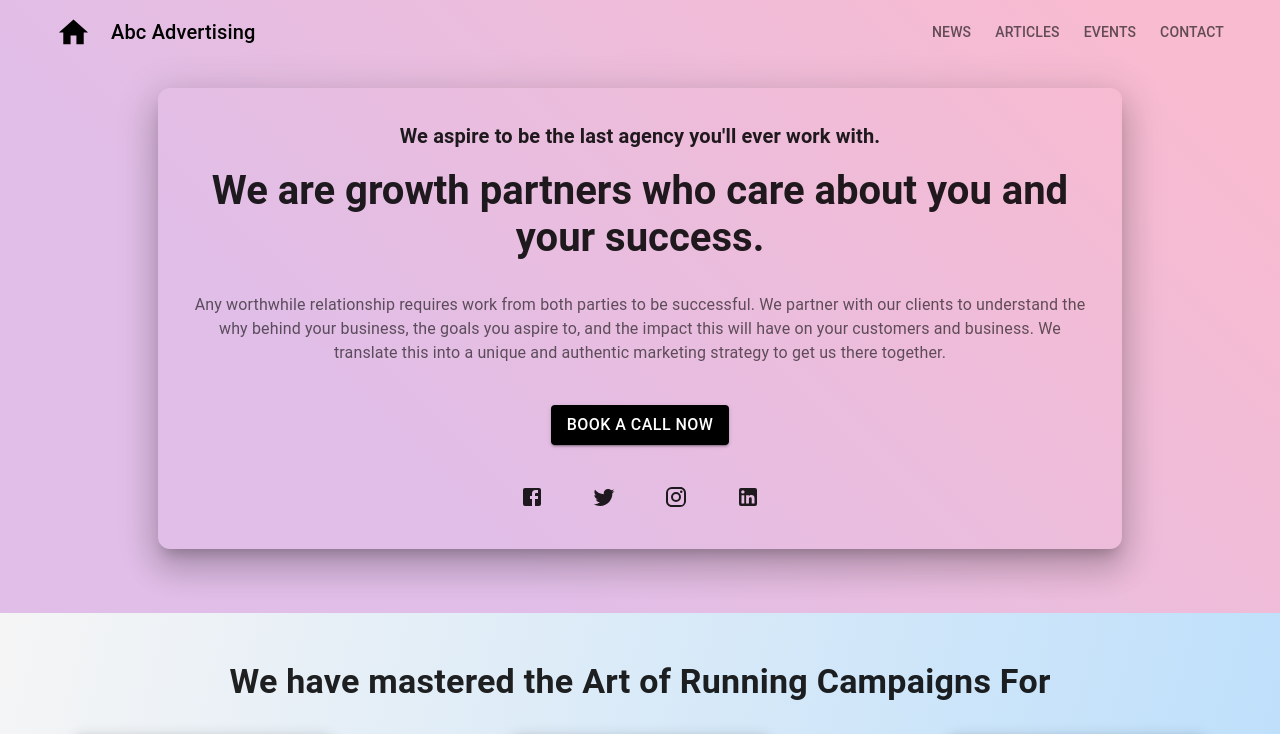
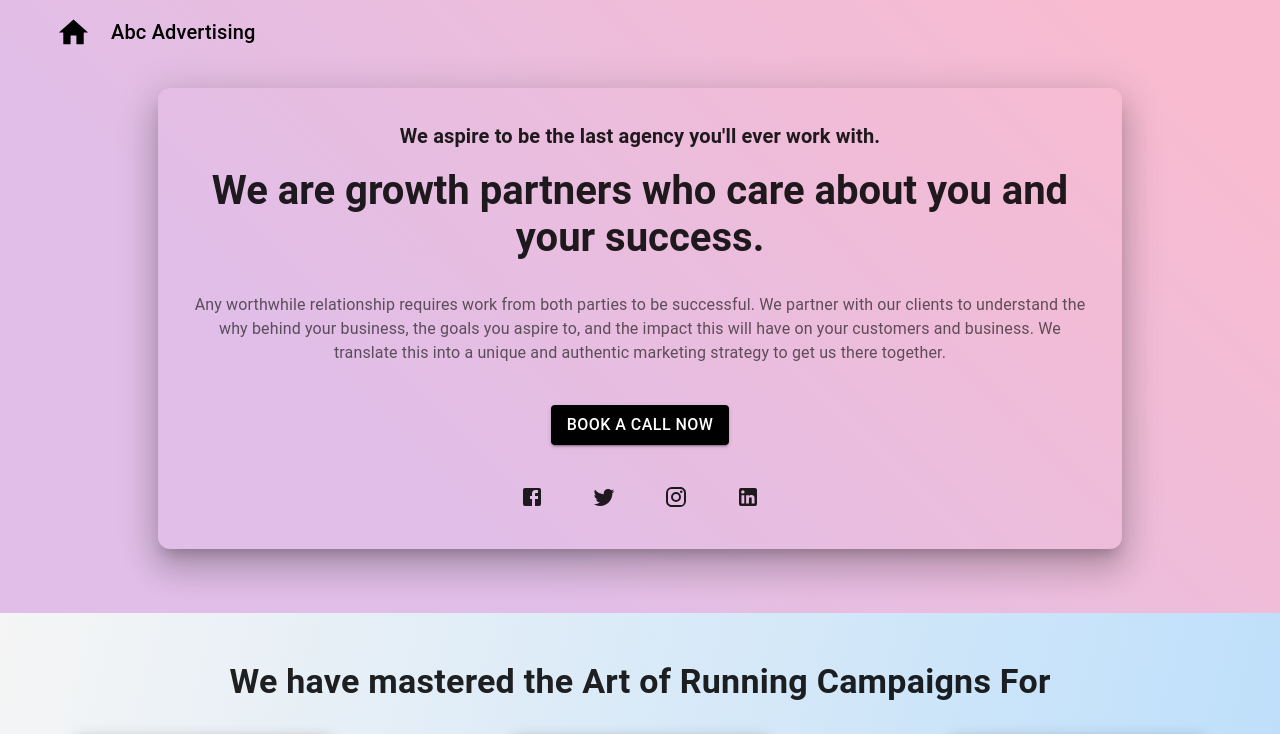
Before and after one commit to kunalmanishdesai/marketing_web, a React (Create React App) app: page / in a window 1280 px wide. Shown: the top 734 px of the page. Built offline with nearby package versions, Linux system fonts and the light colour scheme.

Commit message:
refactored header

```diff
--- a/src/components/Header.jsx
+++ b/src/components/Header.jsx
@@ -36,37 +36,6 @@ const Header = () => {
                             Abc Advertising
                         </Typography>
                     </Box>
-                    <Box sx={{ flexGrow: 1 }} /> {/* Spacer to push navigation items to the right */}
-                    <Box sx={{ display: 'flex', alignItems: 'center' }}>
-                        <Typography
-                            variant="body2"
-                            component="div"
-                            sx={navItemStyle}
-                        >
-                            News
-                        </Typography>
-                        <Typography
-                            variant="body2"
-                            component="div"
-                            sx={navItemStyle}
-                        >
-                            Articles
-                        </Typography>
-                        <Typography
-                            variant="body2"
-                            component="div"
-                            sx={navItemStyle}
-                        >
-                            Events
-                        </Typography>
-                        <Typography
-                            variant="body2"
-                            component="div"
-                            sx={navItemStyle}
-                        >
-                            Contact
-                        </Typography>
-                    </Box>
                 </Toolbar>
             </AppBar>
         </Box>
```
